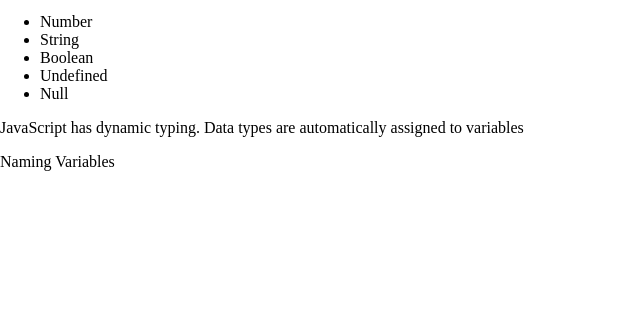
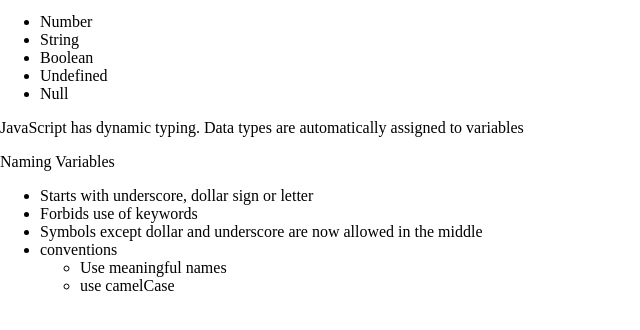
Before and after one commit to wisestme/JS_Basics, a plain HTML site: page index.html in a window 1280 px wide. Shown: the part 148-478 px from the top of the page, without its empty margins (0-640 px from the left). Drawn offline with Linux system fonts and the light colour scheme.

Commit message:
adds elements to section

```diff
--- a/index.html
+++ b/index.html
@@ -26,6 +26,17 @@
 				</ul>
 			<p>JavaScript has dynamic typing. Data types are automatically assigned to variables</p>
 			<p>Naming Variables</p>
+			<ul>
+					<li>Starts with underscore, dollar sign or letter</li>
+					<li>Forbids use of keywords</li>
+					<li>Symbols except dollar and underscore are now allowed in the middle</li>
+					<li>conventions
+						<ul>
+							<li>Use meaningful names</li>
+							<li>use camelCase</li>
+						</ul>
+					</li>
+				</ul>
 		</section>
 	</main>
 
```
